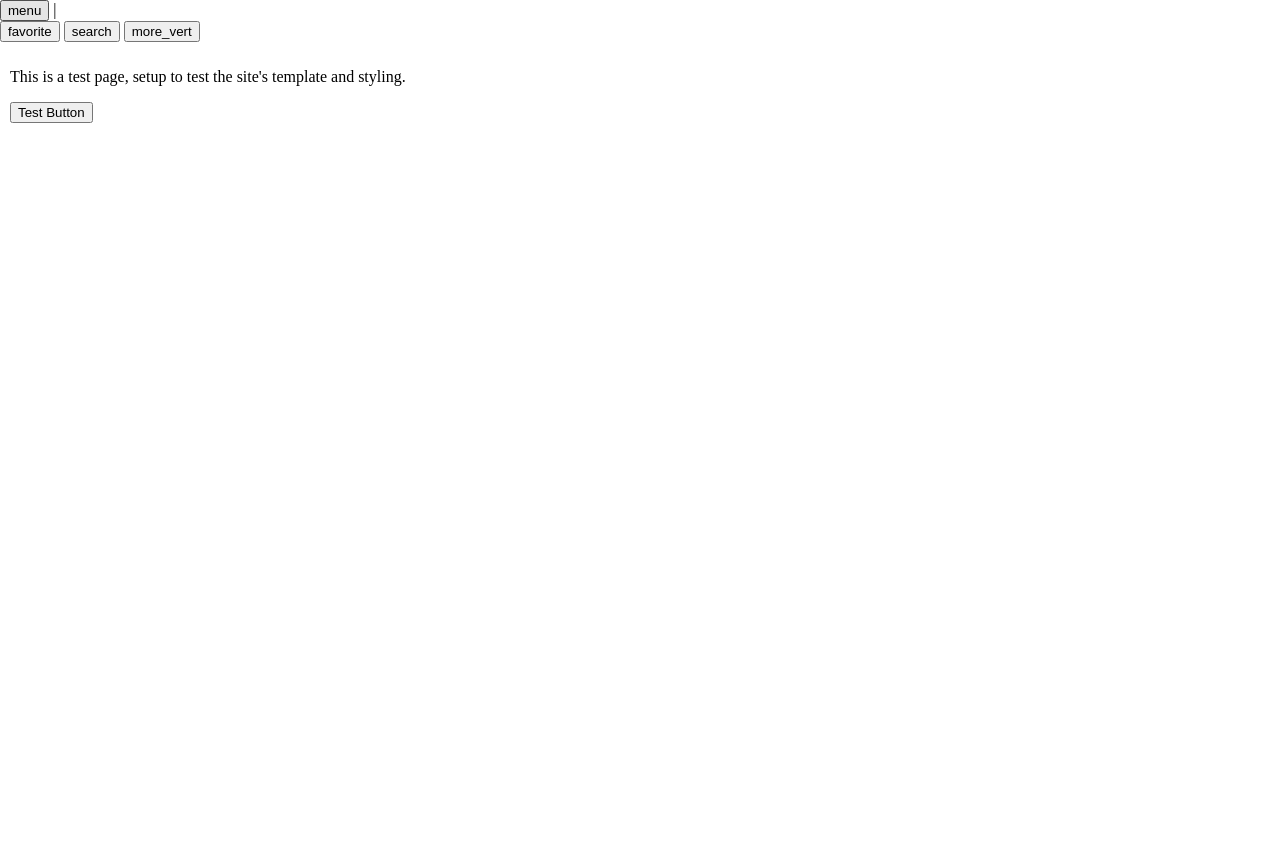
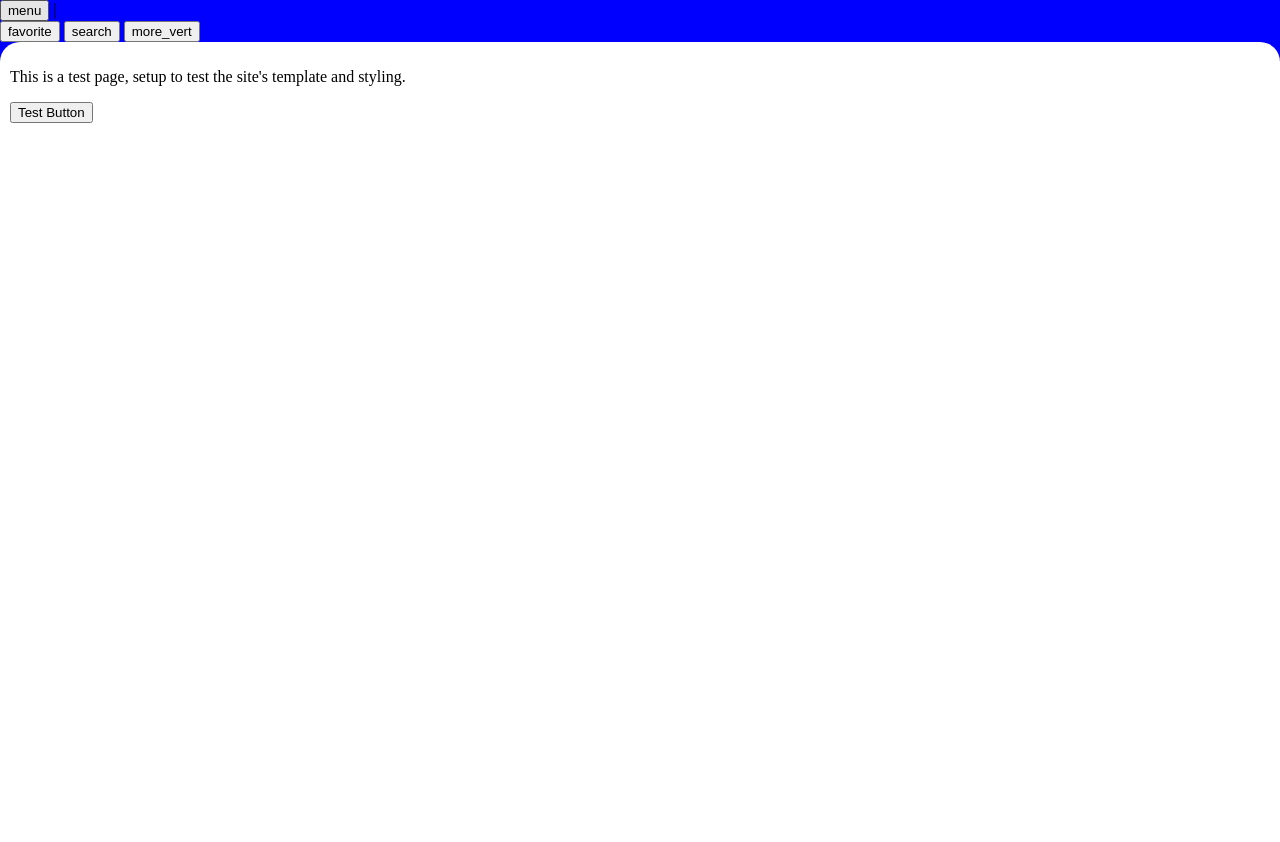
Before and after one commit to c-gaskell/studytracker, a Django app: template website/templates/website/base.html in a window 1280 px wide. Run offline with Django 4.2, Linux system fonts and the light colour scheme; the template is opened without the code that fills it, so the values that code supplies are empty; style sheets or scripts are compiled from the project's sources; some libraries are stand-ins or nearby versions.

Commit message:
Revert to standard CSS

```diff
--- a/requirements.txt
+++ b/requirements.txt
@@ -1,7 +1,5 @@
 django
 django-allow-cidr
-django_compressor
 django-extensions
-django-libsass
 
 python-decouple
--- a/website/static/scss/main.scss
+++ b/website/static/css/main.css
@@ -6,7 +6,7 @@ html {
 body {
     margin: 0;
     padding: 0;
-    background-color: var(--mdc-theme-primary);
+    background-color: blue;
     min-height: 100vh;
 }
 
--- a/website/static/scss/opensans-typescale.scss
+++ /dev/null
@@ -1,52 +0,0 @@
-$mdc-typography-styles-headline1: (
-    font-family: unquote("Open Sans"),
-    font-size: 95
-);
-$mdc-typography-styles-headline2: (
-    font-family: unquote("Open Sans"),
-    font-size: 59
-);
-$mdc-typography-styles-headline3: (
-    font-family: unquote("Open Sans"),
-    font-size: 48
-);
-$mdc-typography-styles-headline4: (
-    font-family: unquote("Open Sans"),
-    font-size: 34
-);
-$mdc-typography-styles-headline5: (
-    font-family: unquote("Open Sans"),
-    font-size: 24
-);
-$mdc-typography-styles-headline6: (
-    font-family: unquote("Open Sans"),
-    font-size: 20
-);
-$mdc-typography-styles-body1: (
-    font-family: unquote("Open Sans"),
-    font-size: 16
-);
-$mdc-typography-styles-body2: (
-    font-family: unquote("Open Sans"),
-    font-size: 14
-);
-$mdc-typography-styles-subtitle1: (
-    font-family: unquote("Open Sans"),
-    font-size: 16
-);
-$mdc-typography-styles-subtitle2: (
-    font-family: unquote("Open Sans"),
-    font-size: 14
-);
-$mdc-typography-styles-button: (
-    font-family: unquote("Open Sans"),
-    font-size: 14
-);
-$mdc-typography-styles-overline: (
-    font-family: unquote("Open Sans"),
-    font-size: 10
-);
-$mdc-typography-styles-caption: (
-    font-family: unquote("Open Sans"),
-    font-size: 12
-);
--- a/website/templates/website/base.html
+++ b/website/templates/website/base.html
@@ -1,18 +1,12 @@
 {% load static %}
-{% load compress %}
 <!DOCTYPE html>
 
 <html>
     <head>
         <title>{{ sitename }} | {{ pagetitle }}</title>
 
-        {% compress css %}
-            <!-- font imports -->
-            <link rel="stylesheet" type="text/x-scss" href="{% static 'scss/opensans-typescale.scss' %}">
-
-            <!-- base stylesheet import -->
-            <link rel="stylesheet" type="text/x-scss" href="{% static 'scss/main.scss' %}">
-        {% endcompress %}
+        <!-- base stylesheet import -->
+        <link rel="stylesheet" type="text/css" href="{% static 'css/main.css' %}">
     </head>
 
     <body>
```
Also changed, not shown: studytracker/settings.py (+0 -10 lines).
